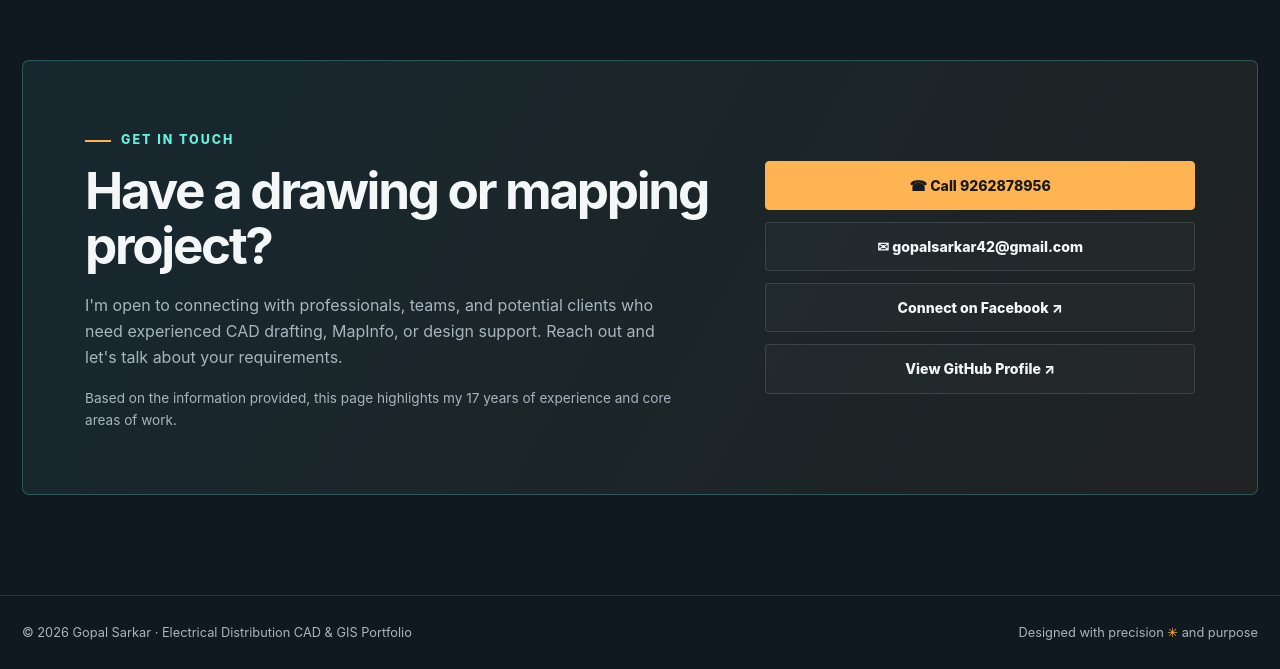
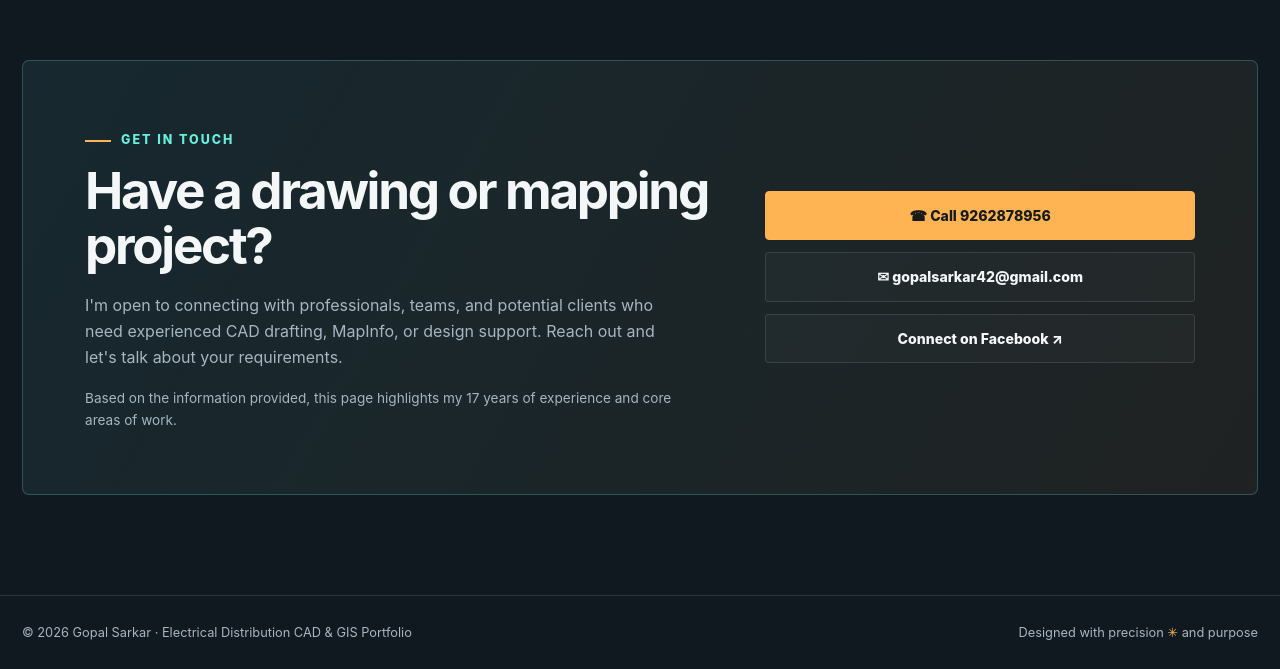
Before and after one commit to gopalsarkar42/my-profile, a plain HTML site: page index.html in a window 1280 px wide. Shown: the part 5770-6439 px from the top of the page. Drawn offline with Linux system fonts and the light colour scheme.

Commit message:
Remove View GitHub Profile button from portfolio

```diff
--- a/index.html
+++ b/index.html
@@ -174,7 +174,7 @@
   <div class="wrap">
     <div class="contact-panel reveal">
       <div><span class="eyebrow">Get in touch</span><h2>Have a drawing or mapping project?</h2><p>I'm open to connecting with professionals, teams, and potential clients who need experienced CAD drafting, MapInfo, or design support. Reach out and let's talk about your requirements.</p><p style="font-size:.85rem;margin-bottom:0">Based on the information provided, this page highlights my 17 years of experience and core areas of work.</p></div>
-      <div class="contact-actions"><a class="btn btn-primary" href="tel:+919262878956">☎ Call 9262878956</a><a class="btn btn-secondary" href="mailto:gopalsarkar42@gmail.com">✉ gopalsarkar42@gmail.com</a><a class="btn btn-secondary" href="https://www.facebook.com/gopal.sarkar.9843" target="_blank" rel="noopener noreferrer">Connect on Facebook ↗</a><a class="btn btn-secondary" href="https://github.com/gopalsarkar42" target="_blank" rel="noopener noreferrer">View GitHub Profile ↗</a></div>
+      <div class="contact-actions"><a class="btn btn-primary" href="tel:+919262878956">☎ Call 9262878956</a><a class="btn btn-secondary" href="mailto:gopalsarkar42@gmail.com">✉ gopalsarkar42@gmail.com</a><a class="btn btn-secondary" href="https://www.facebook.com/gopal.sarkar.9843" target="_blank" rel="noopener noreferrer">Connect on Facebook ↗</a></div>
     </div>
   </div>
 </section>
```
